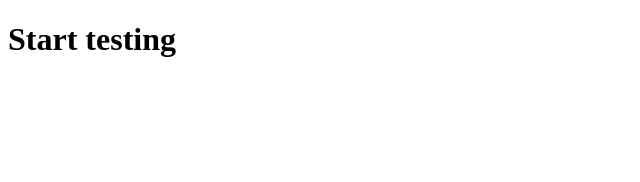
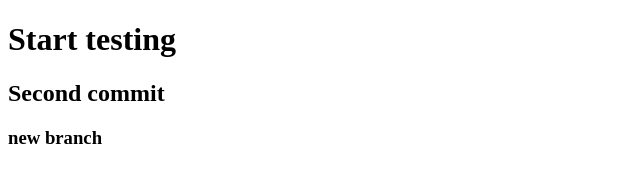
Before and after one commit to VasylSarakhman/JS-Advanced-LOGOS, a plain HTML site: page index.html in a window 1280 px wide. Shown: the whole page, without its empty margins (0-640 px from the left). Drawn offline with Linux system fonts and the light colour scheme.

Commit message:
new branch commit

```diff
--- a/index.html
+++ b/index.html
@@ -4,9 +4,12 @@
     <meta charset="UTF-8">
     <meta name="viewport" content="width=device-width, initial-scale=1.0">
     <meta http-equiv="X-UA-Compatible" content="ie=edge">
+    <link rel="stylesheet" href="style.css">
     <title>Document</title>
 </head>
 <body>
     <h1>Start testing</h1>
+    <h2>Second commit</h2>
+    <h3>new branch</h3>
 </body>
 </html>
```
